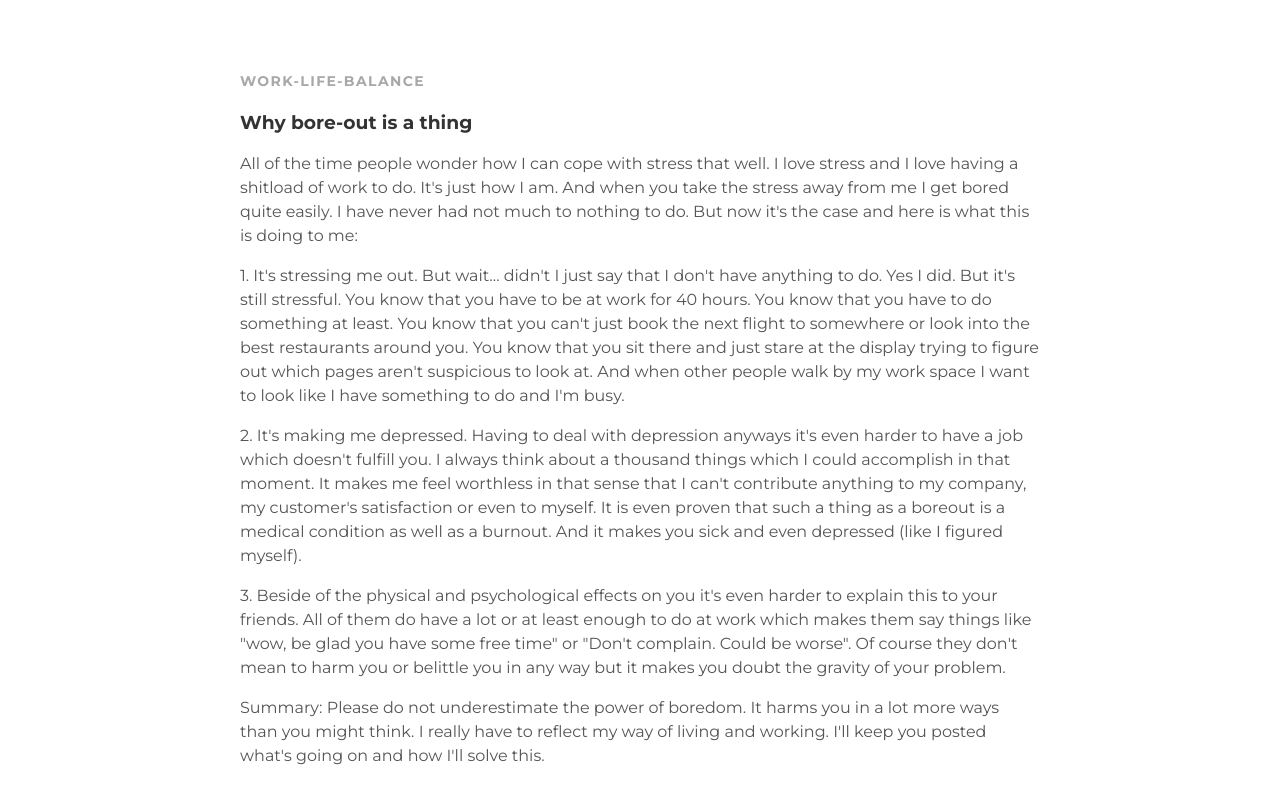
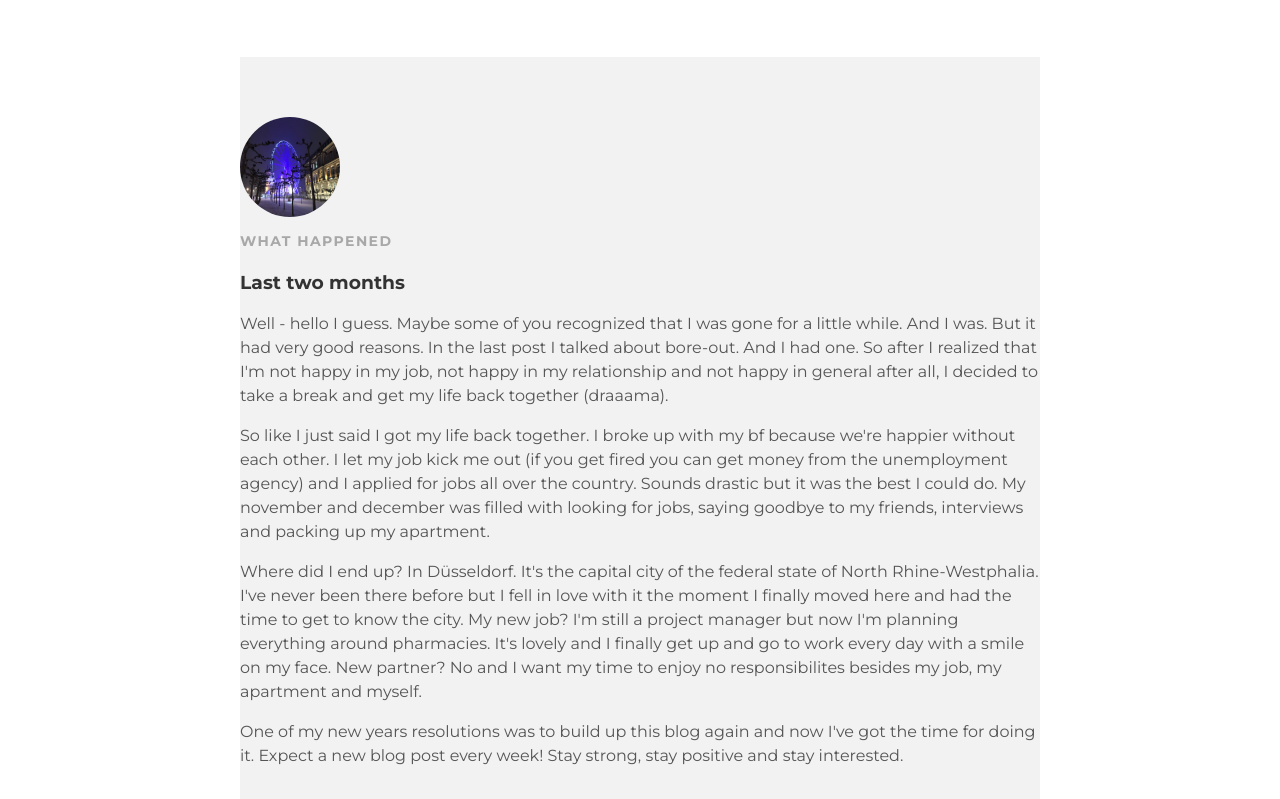
Before and after one commit to StephanieLips/StephanieLips.github.io, a plain HTML site: page index.html in a window 1280 px wide. Shown: the part 153-952 px from the top of the page. Drawn offline with Linux system fonts and the light colour scheme.

Commit message:
Update index.html

```diff
--- a/index.html
+++ b/index.html
@@ -19,11 +19,44 @@
         <div class="post">
           <div class="post-author">
 
+            <div class="content">
+              <div class="post-container">
+                <div class="post">
+                  <div class="post-author">
+                    <img src="Duesseldorf.jpg">
+                  </div>
+                  <p class="post-date">What happened</p>
+                  <h3 class="post-title">Last two months</h3>
+                  <div class="post-content">
+                    <p>Well - hello I guess. Maybe some of you recognized that I was gone for
+                        a little while. And I was. But it had very good reasons. In the last
+                        post I talked about bore-out. And I had one. So after I realized that I'm
+                        not happy in my job, not happy in my relationship and not happy in general
+                        after all, I decided to take a break and get my life back together (draaama).</p>
+                    <p>So like I just said I got my life back together. I broke up with my bf because
+                        we're happier without each other. I let my job kick me out (if you get fired you
+                        can get money from the unemployment agency) and I applied for jobs all over the
+                        country. Sounds drastic but it was the best I could do. My november and december
+                        was filled with looking for jobs, saying goodbye to my friends, interviews and
+                        packing up my apartment.</p>
+                    <p>Where did I end up? In Düsseldorf. It's the capital city of the federal state of
+                        North Rhine-Westphalia. I've never been there before but I fell in love with it
+                        the moment I finally moved here and had the time to get to know the city.
+                        My new job? I'm still a project manager but now I'm planning everything around
+                        pharmacies. It's lovely and I finally get up and go to work every day with a smile
+                        on my face. New partner? No and I want my time to enjoy no responsibilites besides my
+                        job, my apartment and myself.</p>
+                    <p>One of my new years resolutions was to build up this blog again and now I've got the time
+                        for doing it. Expect a new blog post every week! Stay strong, stay positive and stay interested.</p>
+                </div>
+                </div>
+              </div>
+            </div>
           </div>
           <p class="post-date">Work-Life-Balance</p>
           <h3 class="post-title">Why bore-out is a thing</h3>
           <div class="post-content">
-            <p>All of the time people wonder how I can cope with stress that well. I love stress
+          <p>All of the time people wonder how I can cope with stress that well. I love stress
               and I love having a shitload of work to do. It's just how I am. And when you take
               the stress away from me I get bored quite easily. I have never had not much to
               nothing to do. But now it's the case and here is what this is doing to me:</p>
```
